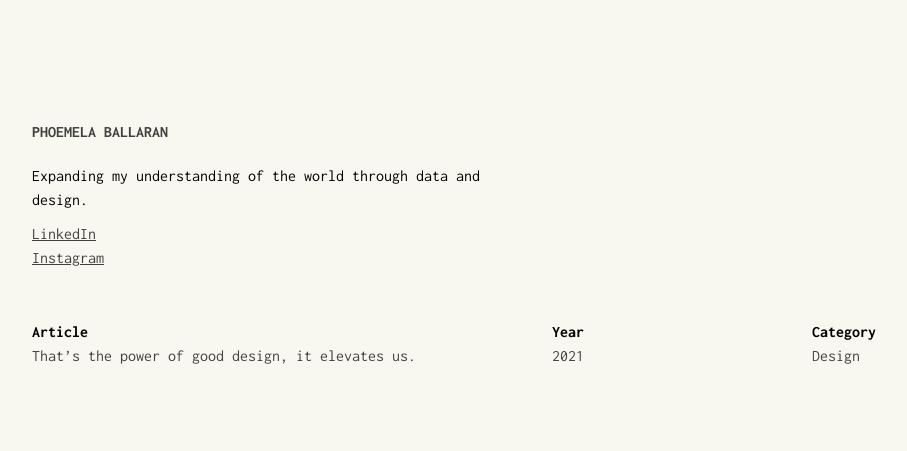
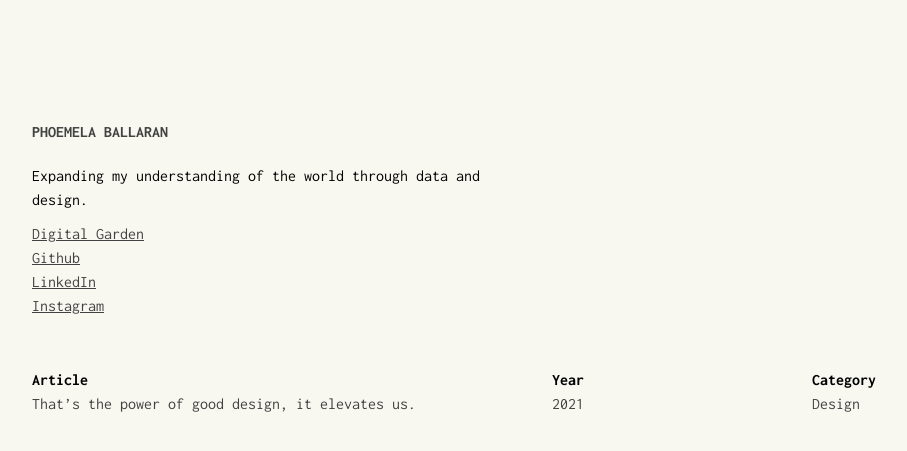
Before and after one commit to comoballar/phoemelaballaran.github.io, a Jekyll site: the page built from index.html, in a window 1280 px wide. Shown: the top 451 px of the page, without its empty margins (88-995 px from the left). Built offline with Jekyll 4.4.1, drawn with Linux system fonts in a browser that asks for light colours.

Commit message:
Update social.yml

```diff
--- a/_data/social.yml
+++ b/_data/social.yml
@@ -1,3 +1,7 @@
+- title: Digital Garden
+  url: https://www.theywill.dance/
+- title: Github
+  url: https://www.github.com/phoemelaballaran/
 - title: LinkedIn
   url: https://www.linkedin.com/in/phoemela-ballaran/
 - title: Instagram
```
